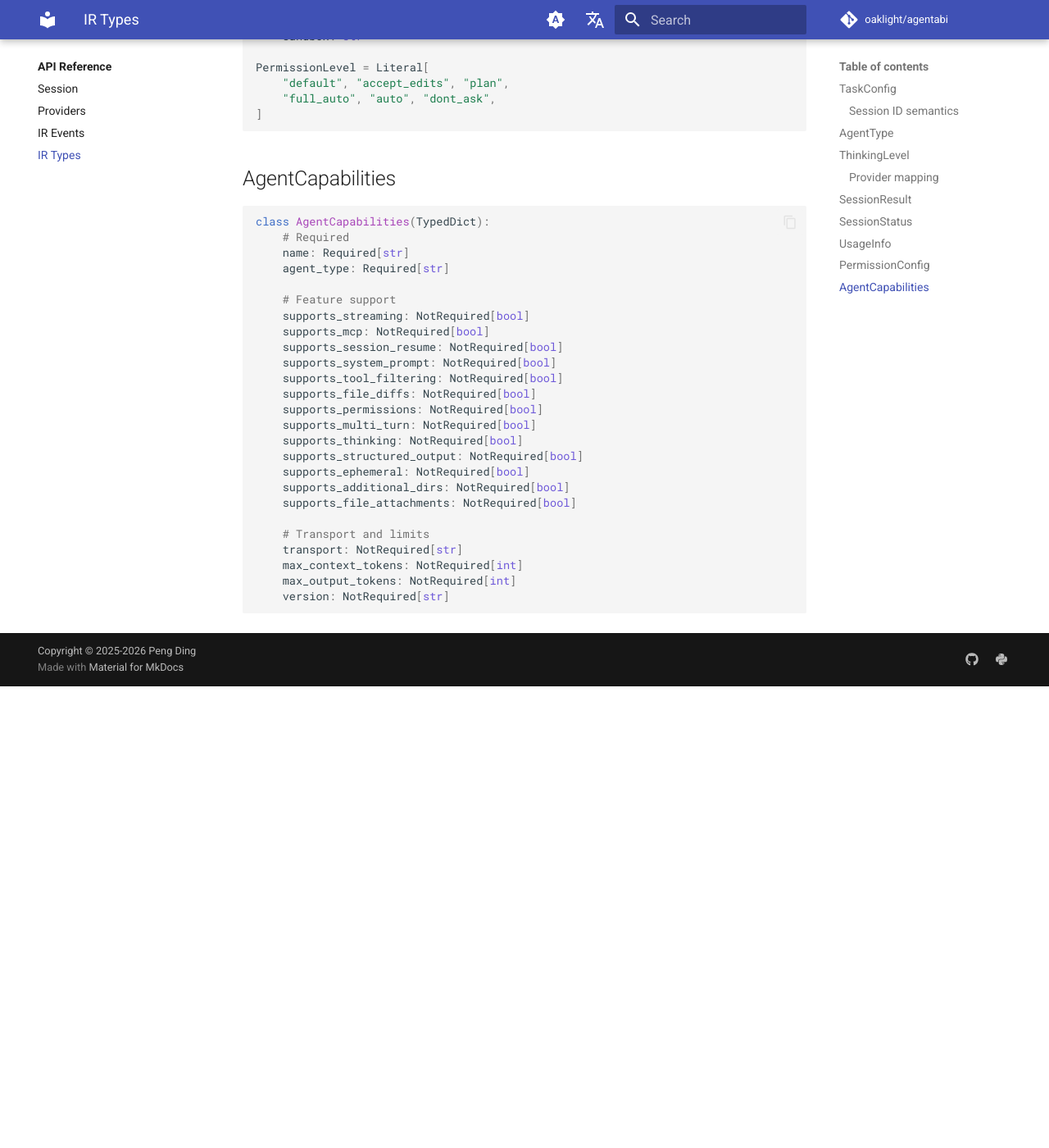
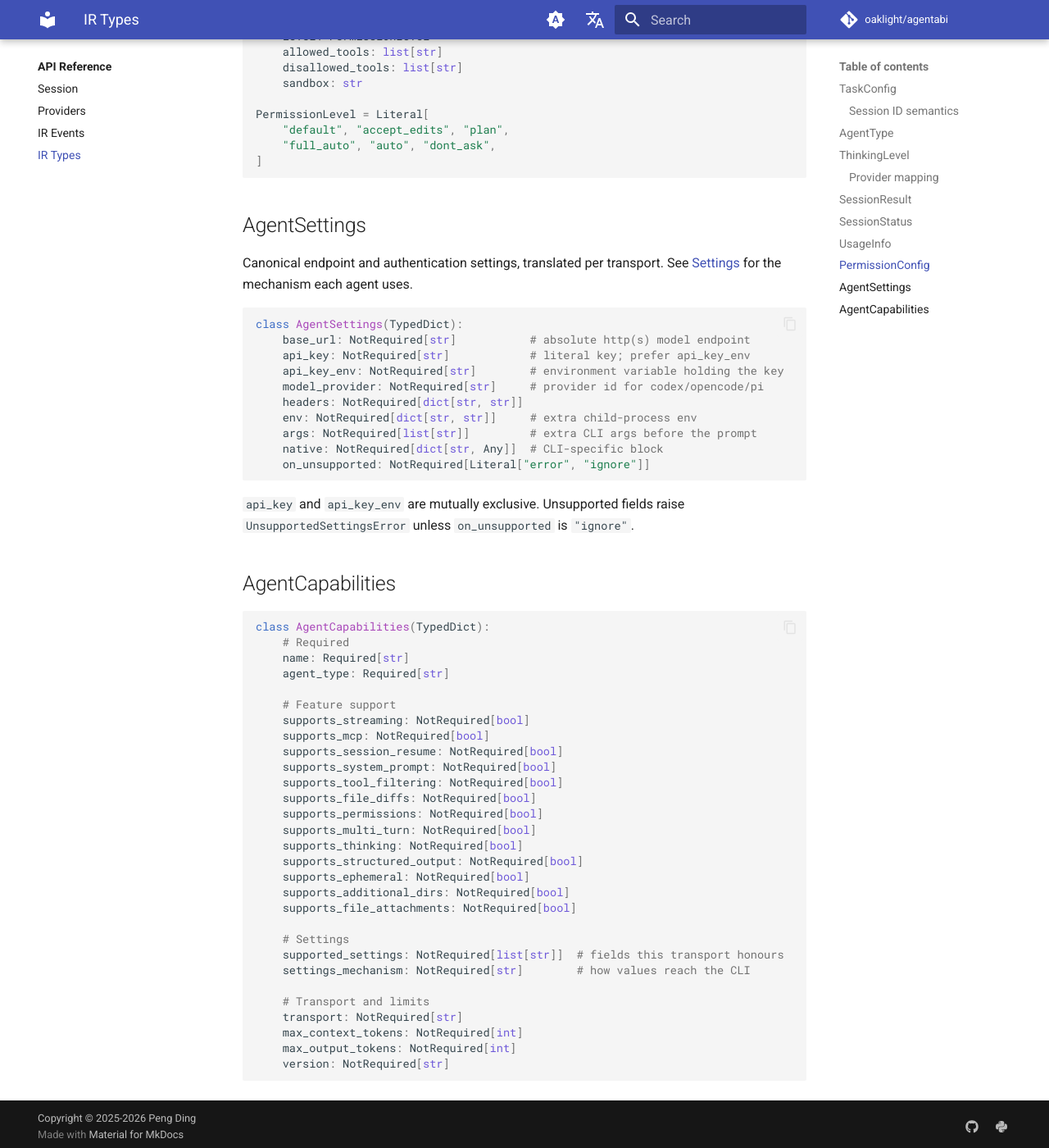
Before and after one commit to Oaklight/agentabi, an MkDocs documentation site: the page built from docs/api/ir-types.md, in a window 1280 px wide and 1400 px high, scrolled down 3479 px. Shown: the whole window at 82% size. Built offline with MkDocs 1.6.1 and Material for MkDocs 9.7.7, drawn with Linux system fonts in a browser that asks for light colours; comment, search, counter and statistics services are not loaded; before the commit the page ends 4316 px from its top, so only the background shows below that; some of the changed text lies outside the part shown.

Commit message:
docs: document the unified settings field
- new usage/settings.md: fields, precedence, per-transport table,
  unsupported-field behaviour, per-CLI notes, secret handling, limits
- api/session.md: Session(settings=...), the settings property, and the
  per-call settings argument
- api/ir-types.md: TaskConfig.settings, AgentSettings, and the new
  capability fields
- api/providers.md: settings support section
- examples: mention examples/settings.py
- changelog entry
- mkdocs nav entry

Part of #89.

````diff
--- a/docs/api/ir-types.md
+++ b/docs/api/ir-types.md
@@ -46,6 +46,9 @@ class TaskConfig(TypedDict):
 
     # Agent-specific extensions
     agent_extensions: NotRequired[dict[str, Any]]
+
+    # Unified endpoint/auth settings
+    settings: NotRequired[AgentSettings]
 ```
 
 ### Session ID semantics
@@ -157,6 +160,25 @@ PermissionLevel = Literal[
 ]
 ```
 
+## AgentSettings
+
+Canonical endpoint and authentication settings, translated per transport. See [Settings](../usage/settings.md) for the mechanism each agent uses.
+
+```python
+class AgentSettings(TypedDict):
+    base_url: NotRequired[str]           # absolute http(s) model endpoint
+    api_key: NotRequired[str]            # literal key; prefer api_key_env
+    api_key_env: NotRequired[str]        # environment variable holding the key
+    model_provider: NotRequired[str]     # provider id for codex/opencode/pi
+    headers: NotRequired[dict[str, str]]
+    env: NotRequired[dict[str, str]]     # extra child-process env
+    args: NotRequired[list[str]]         # extra CLI args before the prompt
+    native: NotRequired[dict[str, Any]]  # CLI-specific block
+    on_unsupported: NotRequired[Literal["error", "ignore"]]
+```
+
+`api_key` and `api_key_env` are mutually exclusive. Unsupported fields raise `UnsupportedSettingsError` unless `on_unsupported` is `"ignore"`.
+
 ## AgentCapabilities
 
 ```python
@@ -180,6 +202,10 @@ class AgentCapabilities(TypedDict):
     supports_additional_dirs: NotRequired[bool]
     supports_file_attachments: NotRequired[bool]
 
+    # Settings
+    supported_settings: NotRequired[list[str]]  # fields this transport honours
+    settings_mechanism: NotRequired[str]        # how values reach the CLI
+
     # Transport and limits
     transport: NotRequired[str]
     max_context_tokens: NotRequired[int]
--- a/mkdocs.yml
+++ b/mkdocs.yml
@@ -94,6 +94,7 @@ nav:
       - Streaming: usage/streaming.md
       - Agent Discovery: usage/discovery.md
       - Native vs SDK: usage/native-vs-sdk.md
+      - Agent Settings: usage/settings.md
       - Middleware: usage/middleware.md
       - ACP Gateway: usage/acp.md
       - Claude TUI Transport: usage/tui.md
````
Also changed, not shown: docs/api/providers.md (+12 -0 lines), docs/api/session.md (+5 -0 lines), docs/changelog.md (+1 -0 lines), docs/examples/index.md (+11 -0 lines), docs/usage/settings.md (added, +113 -0 lines).
